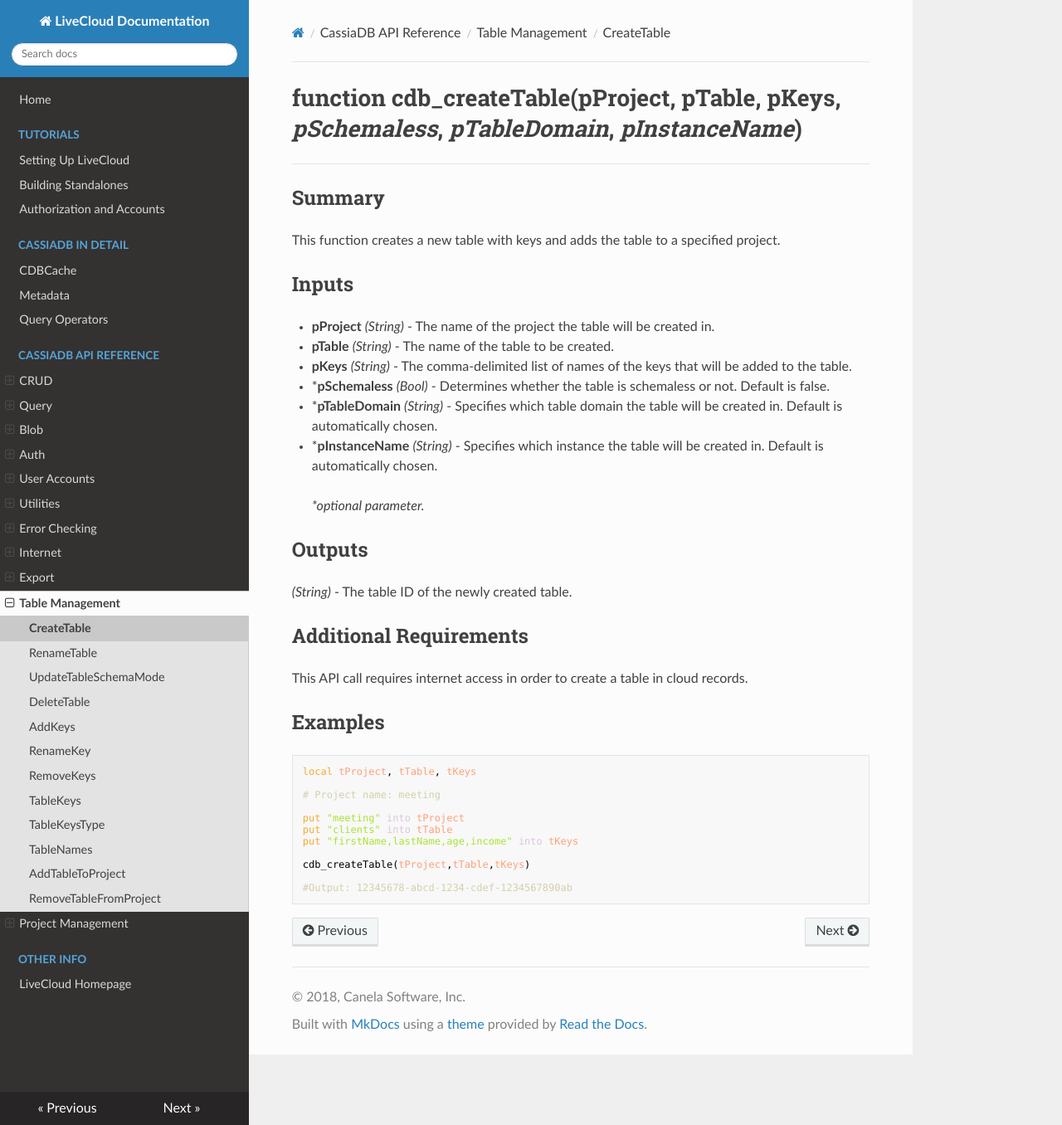
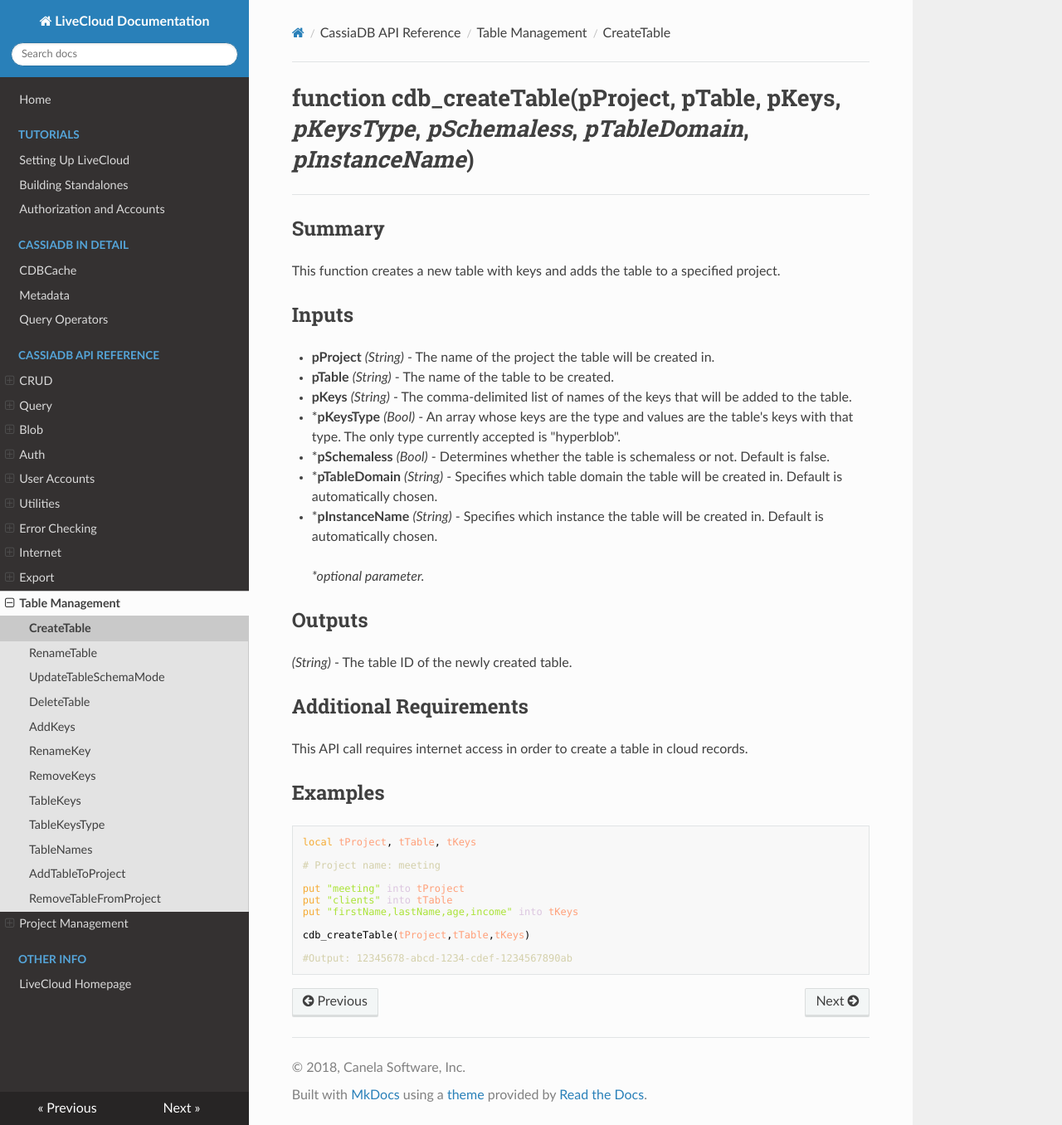
Before and after one commit to CanelaSoftware/cassiaDB_docs, an MkDocs documentation site: the page built from docs/CreateTable.md, in a window 1280 px wide and 1356 px high. Shown: the whole window at 83% size. Built offline with MkDocs 1.6.1, drawn with Linux system fonts in a browser that asks for light colours; nearby versions of some CDN libraries.

Commit message:
Update docs
Updated parameters for cdb_createTable, added doc for cdb_projectID and adjusted doc order in sidebar.

```diff
--- a/docs/CreateTable.md
+++ b/docs/CreateTable.md
@@ -1,4 +1,4 @@
-# function cdb_createTable(pProject, pTable, pKeys, *pSchemaless*, *pTableDomain*, *pInstanceName*)
+# function cdb_createTable(pProject, pTable, pKeys, *pKeysType*, *pSchemaless*, *pTableDomain*, *pInstanceName*)
 ---
 ## Summary
 This function creates a new table with keys and adds the table to a specified project.
@@ -9,6 +9,8 @@
 * **pTable** *(String)* - The name of the table to be created.
 
 * **pKeys** *(String)* - The comma-delimited list of names of the keys that will be added to the table.
+
+* \***pKeysType** *(Bool)* - An array whose keys are the type and values are the table's keys with that type. The only type currently accepted is "hyperblob".
 
 * \***pSchemaless** *(Bool)* - Determines whether the table is schemaless or not. Default is false.
 
--- a/mkdocs.yml
+++ b/mkdocs.yml
@@ -21,8 +21,8 @@
         - Read: 'Read.md'
         - BatchRead: 'BatchRead.md'
         - ReadKeys: 'ReadKeys.md'
+        - BatchReadKeys: 'BatchReadKeys.md'
         - LookupValue: 'LookupValue.md'
-        - BatchReadKeys: 'BatchReadKeys.md'
         - Update: 'Update.md'
         - BatchUpdate: 'BatchUpdate.md'
         - BatchMerge: 'BatchMerge.md'
@@ -61,6 +61,7 @@
         - Sync: 'Sync.md'
         - TableID: 'TableID.md'
         - TeamID: 'TeamID.md'
+        - ProjectID: 'ProjectID.md'
         - LoadTable: 'LoadTable.md'
         - UnloadTable: 'UnloadTable.md'
     - Error Checking:
```
Also changed, not shown: docs/ProjectID.md (added, +23 -0 lines).
